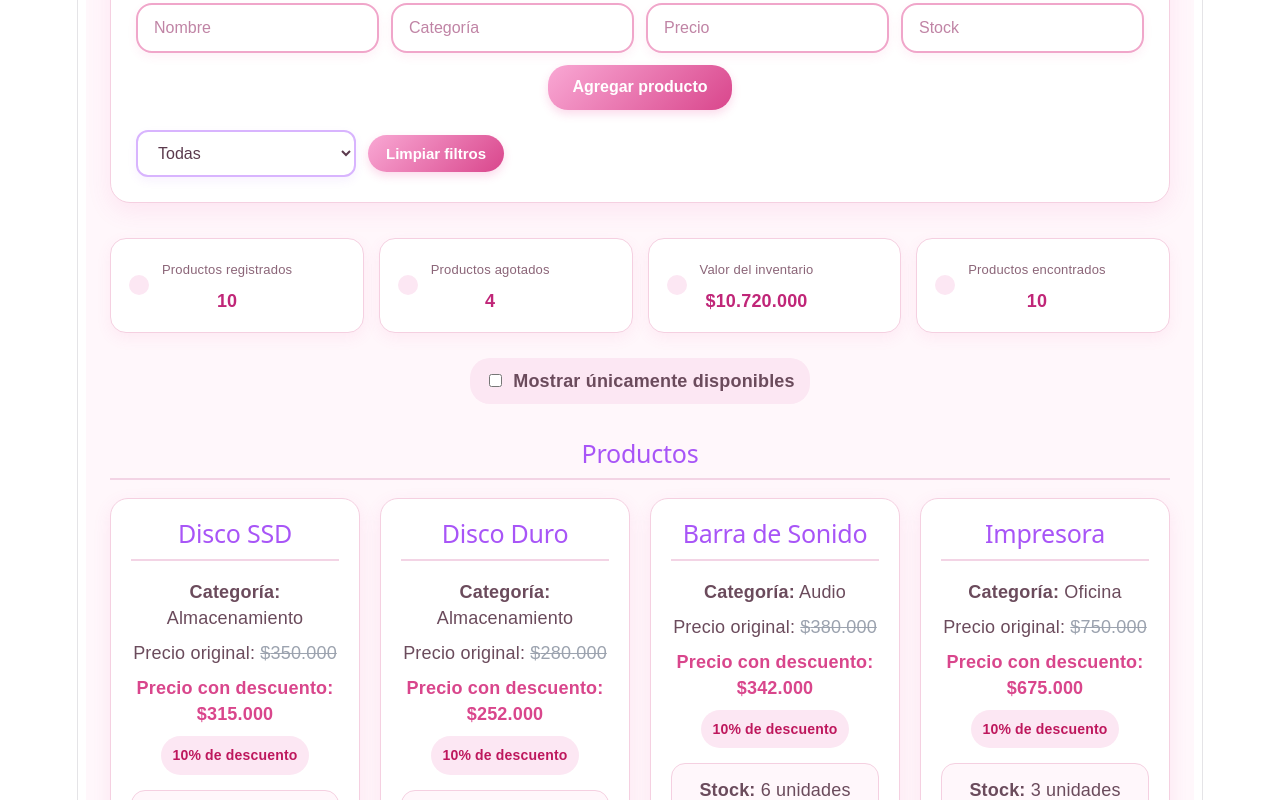
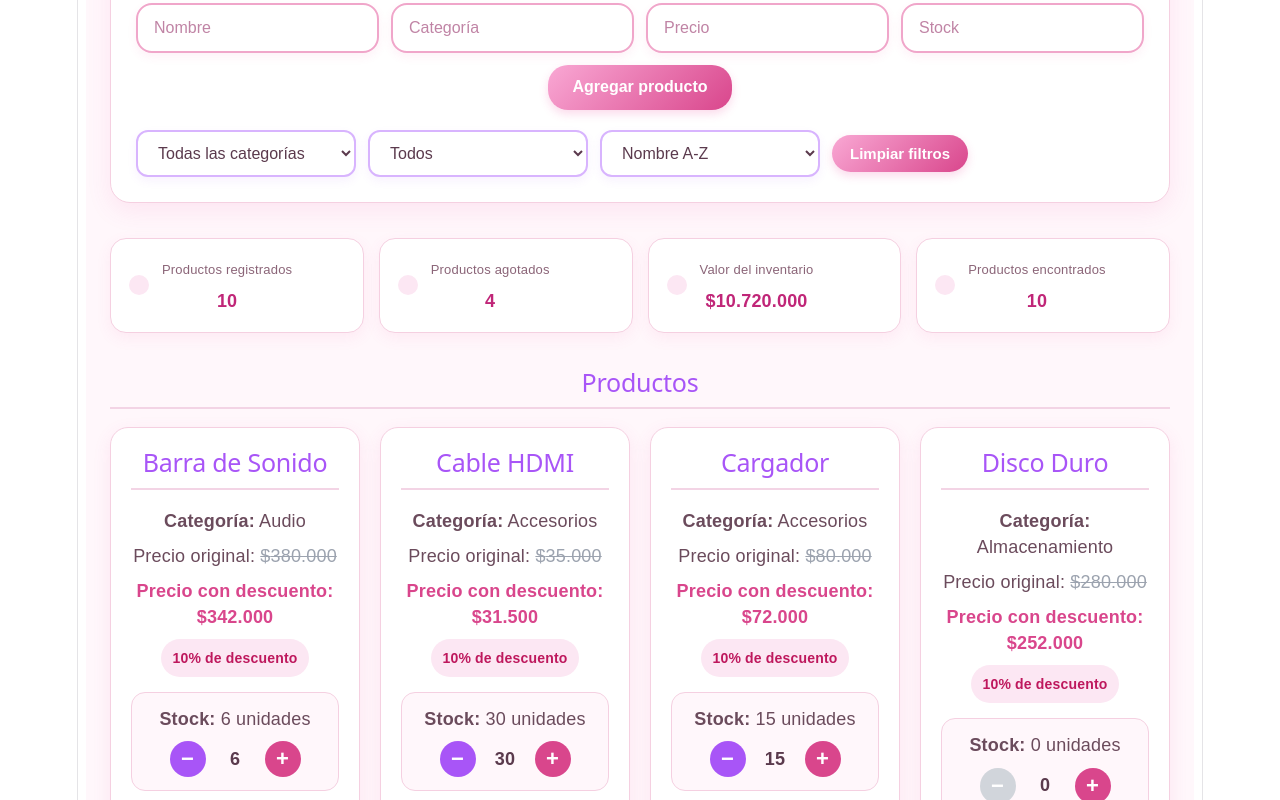
Before and after one commit to ch-Susa/react-js-ficha-3409609-Geidy-Susa, a React (Vite) app: page / in a window 1280 px wide. Shown: the part 320-1120 px from the top of the page. Built offline with nearby package versions, Linux system fonts and the light colour scheme.

Commit message:
feat: agregar edicion de productos

```diff
--- a/src/App.jsx
+++ b/src/App.jsx
@@ -18,8 +18,11 @@ function App() {
 
   const [productos, setProductos] = useState(obtenerProductosIniciales);
   const [busqueda, setBusqueda] = useState("");
-  const [soloDisponibles, setSoloDisponibles] = useState(false);
   const [categoria, setCategoria] = useState("Todas");
+  const [estadoStock, setEstadoStock] = useState("Todos");
+  const [orden, setOrden] = useState("nombre");
+  const [productoEditando, setProductoEditando] = useState(null);
+  const [mensaje, setMensaje] = useState("");
 
   useEffect(() => {
     localStorage.setItem(
@@ -29,22 +32,54 @@ function App() {
   }, [productos]);
 
   const agregarProducto = (nuevoProducto) => {
-    setProductos([
-      ...productos,
+    setProductos(prevProductos => [
+      ...prevProductos,
       nuevoProducto
     ]);
+
+    setMensaje("Producto agregado correctamente.");
   };
 
   const eliminarProducto = (id) => {
-    const nuevaLista = productos.filter(
-      producto => producto.id !== id
+    const confirmar = window.confirm(
+      "¿Estás segura de que quieres eliminar este producto?"
     );
 
-    setProductos(nuevaLista);
+    if (!confirmar) {
+      return;
+    }
+
+    setProductos(prevProductos =>
+      prevProductos.filter(producto => producto.id !== id)
+    );
+
+    setMensaje("Producto eliminado.");
+  };
+
+  const editarProducto = (producto) => {
+    const productoOriginal = productos.find(
+      item => item.id === producto.id
+    );
+
+    setProductoEditando(productoOriginal);
+  };
+
+  const actualizarProducto = (productoActualizado) => {
+    setProductos(prevProductos =>
+      prevProductos.map(producto =>
+        producto.id === productoActualizado.id
+          ? productoActualizado
+          : producto
+      )
+    );
+
+    setProductoEditando(null);
+    setMensaje("Producto actualizado correctamente.");
   };
 
   const modificarStock = (id, cambio) => {
-    const nuevosProductos = productos.map(producto => {
+    setProductos(prevProductos =>
+      prevProductos.map(producto => {
 
         if (producto.id === id) {
           return {
@@ -57,9 +92,19 @@ function App() {
         }
 
         return producto;
-    });
+      })
+    );
 
-    setProductos(nuevosProductos);
+    setMensaje("Stock actualizado correctamente.");
+  };
+
+  const limpiarFiltros = () => {
+    setBusqueda("");
+    setCategoria("Todas");
+    setEstadoStock("Todos");
+    setOrden("nombre");
+
+    setMensaje("Filtros limpiados.");
   };
 
   const productosConDescuento = productos.map(producto => ({
@@ -67,6 +112,55 @@ function App() {
     descuento: 10,
     precioFinal: producto.precio * 0.90
   }));
+
+  const productosFiltrados = productosConDescuento.filter(producto => {
+
+    const coincideNombre =
+      producto.nombre
+        .toLowerCase()
+        .includes(busqueda.toLowerCase());
+
+    const coincideCategoria =
+      categoria === "Todas" ||
+      producto.categoria === categoria;
+
+    const coincideStock =
+      estadoStock === "Todos" ||
+      (estadoStock === "Disponibles" && producto.stock > 0) ||
+      (estadoStock === "Agotados" && producto.stock === 0);
+
+    return (
+      coincideNombre &&
+      coincideCategoria &&
+      coincideStock
+    );
+  });
+
+  const productosOrdenados = [...productosFiltrados].sort(
+    (a, b) => {
+
+      switch (orden) {
+
+        case "nombre":
+          return a.nombre.localeCompare(b.nombre);
+
+        case "precioMenor":
+          return a.precio - b.precio;
+
+        case "precioMayor":
+          return b.precio - a.precio;
+
+        case "stockMenor":
+          return a.stock - b.stock;
+
+        case "stockMayor":
+          return b.stock - a.stock;
+
+        default:
+          return 0;
+      }
+    }
+  );
 
   const disponibles = productosConDescuento.filter(
     producto => producto.stock > 0
@@ -82,58 +176,39 @@ function App() {
     0
   );
 
-  const productosFiltrados = productosConDescuento.filter(
-    producto => {
-
-      const coincideNombre =
-        producto.nombre
-          .toLowerCase()
-          .includes(busqueda.toLowerCase());
-
-      const coincideCategoria =
-        categoria === "Todas" ||
-        producto.categoria === categoria;
-
-      const coincideStock =
-        !soloDisponibles ||
-        producto.stock > 0;
-
-      return (
-        coincideNombre &&
-        coincideCategoria &&
-        coincideStock
-      );
-    }
-  );
-
-  const limpiarFiltros = () => {
-    setBusqueda("");
-    setCategoria("Todas");
-    setSoloDisponibles(false);
-  };
-
   return (
     <main className="contenedor">
 
       <h1>Tienda tecnológica</h1>
 
+      {mensaje && (
+        <p className="mensaje">
+          {mensaje}
+        </p>
+      )}
+
       <section className="panel-control">
 
         <div className="buscador">
+
           <label>Buscar producto</label>
 
           <input
             type="text"
             placeholder="Buscar producto..."
             value={busqueda}
-            onChange={(evento) => {
-              setBusqueda(evento.target.value);
-            }}
+            onChange={(evento) =>
+              setBusqueda(evento.target.value)
+            }
           />
+
         </div>
 
         <FormularioProducto
           onAgregar={agregarProducto}
+          productoEditando={productoEditando}
+          onActualizar={actualizarProducto}
+          onMensaje={setMensaje}
         />
 
         <div className="filtros">
@@ -144,17 +219,93 @@ function App() {
               setCategoria(evento.target.value)
             }
           >
-            <option value="Todas">Todas</option>
-            <option value="Accesorios">Accesorios</option>
-            <option value="Almacenamiento">Almacenamiento</option>
-            <option value="Audio">Audio</option>
-            <option value="Oficina">Oficina</option>
-            <option value="Pantallas">Pantallas</option>
-            <option value="Perifericos">Periféricos</option>
-            <option value="Componentes">Componentes</option>
+
+            <option value="Todas">
+              Todas las categorías
+            </option>
+
+            <option value="Accesorios">
+              Accesorios
+            </option>
+
+            <option value="Almacenamiento">
+              Almacenamiento
+            </option>
+
+            <option value="Audio">
+              Audio
+            </option>
+
+            <option value="Oficina">
+              Oficina
+            </option>
+
+            <option value="Pantallas">
+              Pantallas
+            </option>
+
+            <option value="Perifericos">
+              Periféricos
+            </option>
+
+            <option value="Componentes">
+              Componentes
+            </option>
+
             <option value="Fabricación aditiva">
               Fabricación aditiva
             </option>
+
+          </select>
+
+          <select
+            value={estadoStock}
+            onChange={(evento) =>
+              setEstadoStock(evento.target.value)
+            }
+          >
+
+            <option value="Todos">
+              Todos
+            </option>
+
+            <option value="Disponibles">
+              Disponibles
+            </option>
+
+            <option value="Agotados">
+              Agotados
+            </option>
+
+          </select>
+
+          <select
+            value={orden}
+            onChange={(evento) =>
+              setOrden(evento.target.value)
+            }
+          >
+
+            <option value="nombre">
+              Nombre A-Z
+            </option>
+
+            <option value="precioMenor">
+              Precio menor a mayor
+            </option>
+
+            <option value="precioMayor">
+              Precio mayor a menor
+            </option>
+
+            <option value="stockMenor">
+              Stock menor a mayor
+            </option>
+
+            <option value="stockMayor">
+              Stock mayor a menor
+            </option>
+
           </select>
 
           <button
@@ -171,24 +322,29 @@ function App() {
       <section className="estadisticas">
 
         <div className="estadistica">
+
           <span className="estadistica-icono"></span>
 
           <div>
             <span>Productos registrados</span>
             <strong>{productos.length}</strong>
           </div>
+
         </div>
 
         <div className="estadistica">
+
           <span className="estadistica-icono"></span>
 
           <div>
             <span>Productos agotados</span>
             <strong>{productosAgotados.length}</strong>
           </div>
+
         </div>
 
         <div className="estadistica">
+
           <span className="estadistica-icono"></span>
 
           <div>
@@ -197,33 +353,23 @@ function App() {
             <strong>
               ${valorInventario.toLocaleString("es-CO")}
             </strong>
+
           </div>
+
         </div>
 
         <div className="estadistica">
+
           <span className="estadistica-icono"></span>
 
           <div>
             <span>Productos encontrados</span>
-            <strong>{productosFiltrados.length}</strong>
+            <strong>{productosOrdenados.length}</strong>
           </div>
+
         </div>
 
       </section>
-
-      <label className="checkbox-disponibles">
-
-        <input
-          type="checkbox"
-          checked={soloDisponibles}
-          onChange={(evento) =>
-            setSoloDisponibles(evento.target.checked)
-          }
-        />
-
-        Mostrar únicamente disponibles
-
-      </label>
 
       <section className="seccion-productos">
 
@@ -231,19 +377,24 @@ function App() {
 
         <div className="productos">
 
-          {productosFiltrados.map(producto => (
+          {productosOrdenados.map(producto => (
+
             <ProductoCard
               key={producto.id}
               producto={producto}
               onEliminar={eliminarProducto}
+              onEditar={editarProducto}
               modificarStock={modificarStock}
             />
+
           ))}
 
-          {productosFiltrados.length === 0 && (
+          {productosOrdenados.length === 0 && (
+
             <p className="sin-productos">
               No se encontraron productos.
             </p>
+
           )}
 
         </div>
@@ -257,12 +408,15 @@ function App() {
         <div className="productos">
 
           {disponibles.map(producto => (
+
             <ProductoCard
               key={producto.id}
               producto={producto}
               onEliminar={eliminarProducto}
+              onEditar={editarProducto}
               modificarStock={modificarStock}
             />
+
           ))}
 
         </div>
--- a/src/components/FormularioProducto.jsx
+++ b/src/components/FormularioProducto.jsx
@@ -1,6 +1,12 @@
-import { useState } from "react";
+import { useState, useEffect } from "react";
 
-function FormularioProducto({ onAgregar }) {
+function FormularioProducto({
+  onAgregar,
+  productoEditando,
+  onActualizar,
+  onMensaje
+}) {
+
   const [formulario, setFormulario] = useState({
     nombre: "",
     categoria: "",
@@ -9,13 +15,31 @@ function FormularioProducto({ onAgregar }) {
   });
 
   const manejarCambio = (evento) => {
+
     setFormulario({
       ...formulario,
       [evento.target.name]: evento.target.value
     });
+
   };
 
+  useEffect(() => {
+
+    if (productoEditando) {
+
+      setFormulario({
+        nombre: productoEditando.nombre,
+        categoria: productoEditando.categoria,
+        precio: productoEditando.precio,
+        stock: productoEditando.stock
+      });
+
+    }
+
+  }, [productoEditando]);
+
   const manejarEnvio = (evento) => {
+
     evento.preventDefault();
 
     if (
@@ -24,9 +48,25 @@ function FormularioProducto({ onAgregar }) {
       Number(formulario.precio) <= 0 ||
       Number(formulario.stock) < 0
     ) {
-      alert("Revisa los datos del producto");
+
+      onMensaje("Revisa los datos del producto.");
+
       return;
     }
+
+    if (productoEditando) {
+
+      const productoActualizado = {
+        ...productoEditando,
+        nombre: formulario.nombre,
+        categoria: formulario.categoria,
+        precio: Number(formulario.precio),
+        stock: Number(formulario.stock)
+      };
+
+      onActualizar(productoActualizado);
+
+    } else {
 
       const nuevoProducto = {
         id: Date.now(),
@@ -38,12 +78,15 @@ function FormularioProducto({ onAgregar }) {
 
       onAgregar(nuevoProducto);
 
+    }
+
     setFormulario({
       nombre: "",
       categoria: "",
       precio: "",
       stock: ""
     });
+
   };
 
   return (
@@ -51,7 +94,12 @@ function FormularioProducto({ onAgregar }) {
       className="formulario-producto"
       onSubmit={manejarEnvio}
     >
-      <h2>Agregar producto</h2>
+
+      <h2>
+        {productoEditando
+          ? "Editar producto"
+          : "Agregar producto"}
+      </h2>
 
       <input
         type="text"
@@ -86,8 +134,13 @@ function FormularioProducto({ onAgregar }) {
       />
 
       <button type="submit">
-        Agregar producto
+
+        {productoEditando
+          ? "Guardar cambios"
+          : "Agregar producto"}
+
       </button>
+
     </form>
   );
 }
--- a/src/components/ProductoCard.jsx
+++ b/src/components/ProductoCard.jsx
@@ -1,6 +1,7 @@
 function ProductoCard({
   producto,
   onEliminar,
+  onEditar,
   modificarStock
 }) {
 
@@ -66,22 +67,45 @@ function ProductoCard({
 
       </div>
 
-      {producto.stock > 0 ? (
+      {producto.stock === 0 ? (
+
+        <span className="agotado">
+          ✕ Agotado
+        </span>
+
+      ) : producto.stock <= 2 ? (
+
+        <span className="stock-bajo">
+          ⚠ Stock bajo
+        </span>
+
+      ) : (
+
         <span className="disponible">
           ✓ Disponible
         </span>
-      ) : (
-        <span className="agotado">
-          ✕ Agotado
-        </span>
+
       )}
 
       <button
         className="btn-eliminar"
-        onClick={() => onEliminar(producto.id)}
+        onClick={() =>
+          onEliminar(producto.id)
+        }
       >
-        🗑 Eliminar producto
+        Eliminar producto
       </button>
+
+      <br />
+
+      <button
+        onClick={() =>
+          onEditar(producto)
+        }
+      >
+        Editar
+      </button>
+
     </article>
   );
 }
```
Lines whose indentation alone changed are shown as unchanged.
